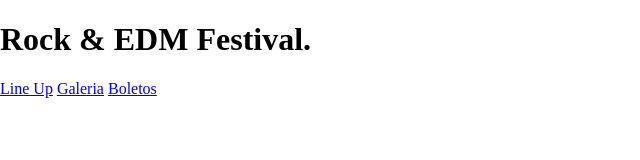
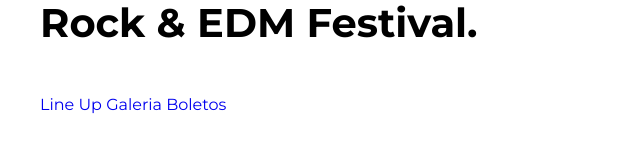
Before and after one commit to hsniama/Festival-Proyecto, a website: page index.html in a window 1280 px wide. Shown: the whole page, without its empty margins (0-640 px from the left). Drawn offline with Linux system fonts and the light colour scheme.

Commit message:
Creacion de archivo globales
- Se crea el archivo _globales.scss dentro de la carpeta 'base'.
- Se lo agrega al _index.scss
- Se configura parametros necesarios para que se apliquen en nuestro index.html.

```diff
--- /dev/null
+++ b/src/scss/base/_globales.scss
@@ -0,0 +1,48 @@
+@use 'variables' as v;
+
+html{
+    font-size: 62.5%;//Habilita que 1rem = 10px
+    box-sizing: border-box;
+}
+
+*,
+*:before,
+*:after{
+    box-sizing: inherit;//El padding no representa un problema.
+}
+
+body{
+    font-family: v.$fuente_principal;
+    font-size: 1.6rem;
+}
+
+p{
+    font-size: 2rem;
+    color: v.$negro;
+}
+
+.contenedor{
+    width: 95%;
+    max-width: 120rem;
+    margin: 0 auto;//para centrar
+}
+
+a{
+    text-decoration: none;
+}
+
+h1,h2,h3{
+    margin: 0 0 5rem 0;
+}
+
+h1{
+    font-size: 4rem;
+}
+
+h2{
+    font-size: 3.6rem;
+}
+
+h3{
+    font-size: 3rem;
+}
--- a/src/scss/base/_index.scss
+++ b/src/scss/base/_index.scss
@@ -1,3 +1,4 @@
 //Con @forward se apuntan/indican en donde estan esos archivos.
 @forward 'variables';
 @forward 'normalize';
+@forward 'globales';
```
Also changed, not shown: build/css/app.css.
